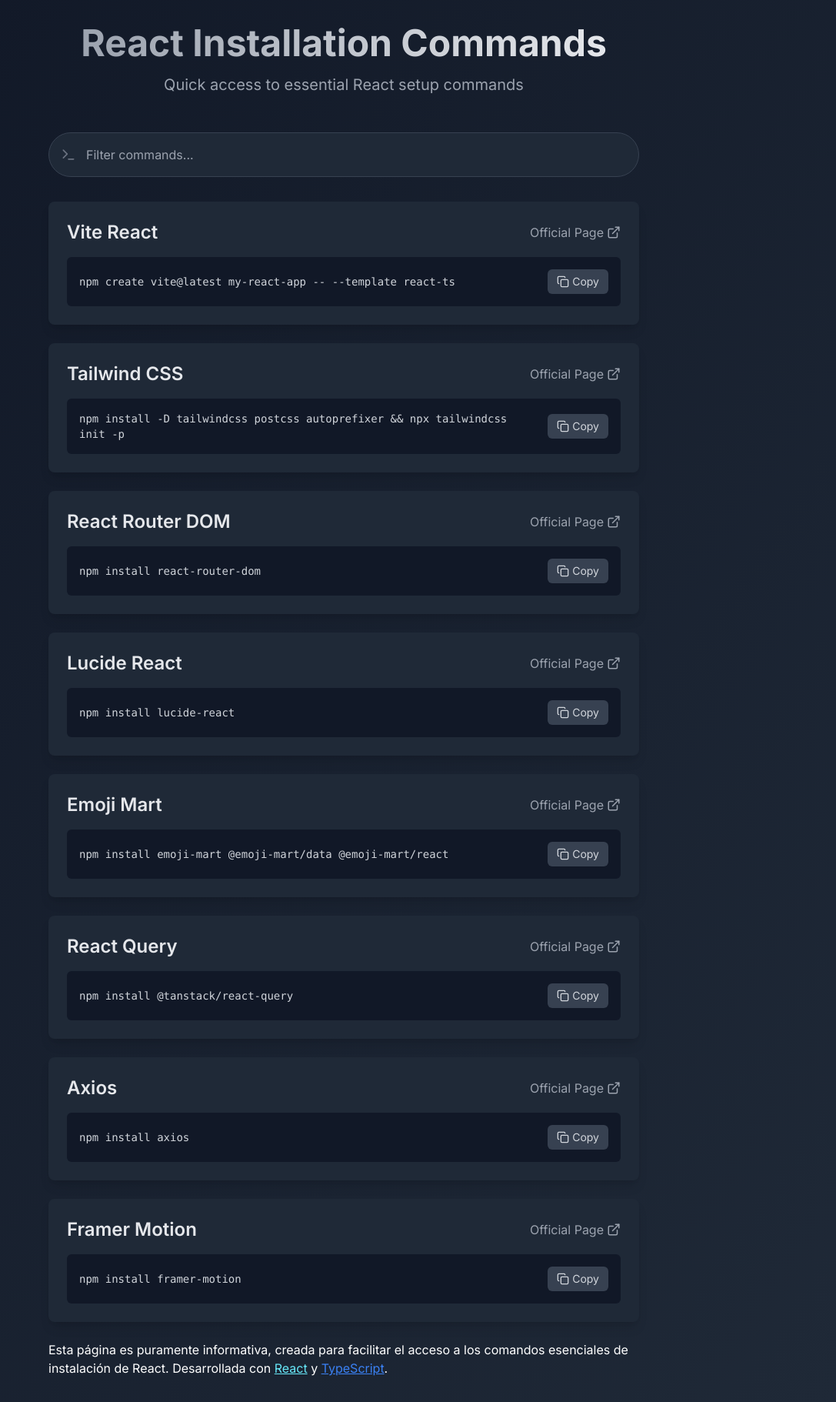
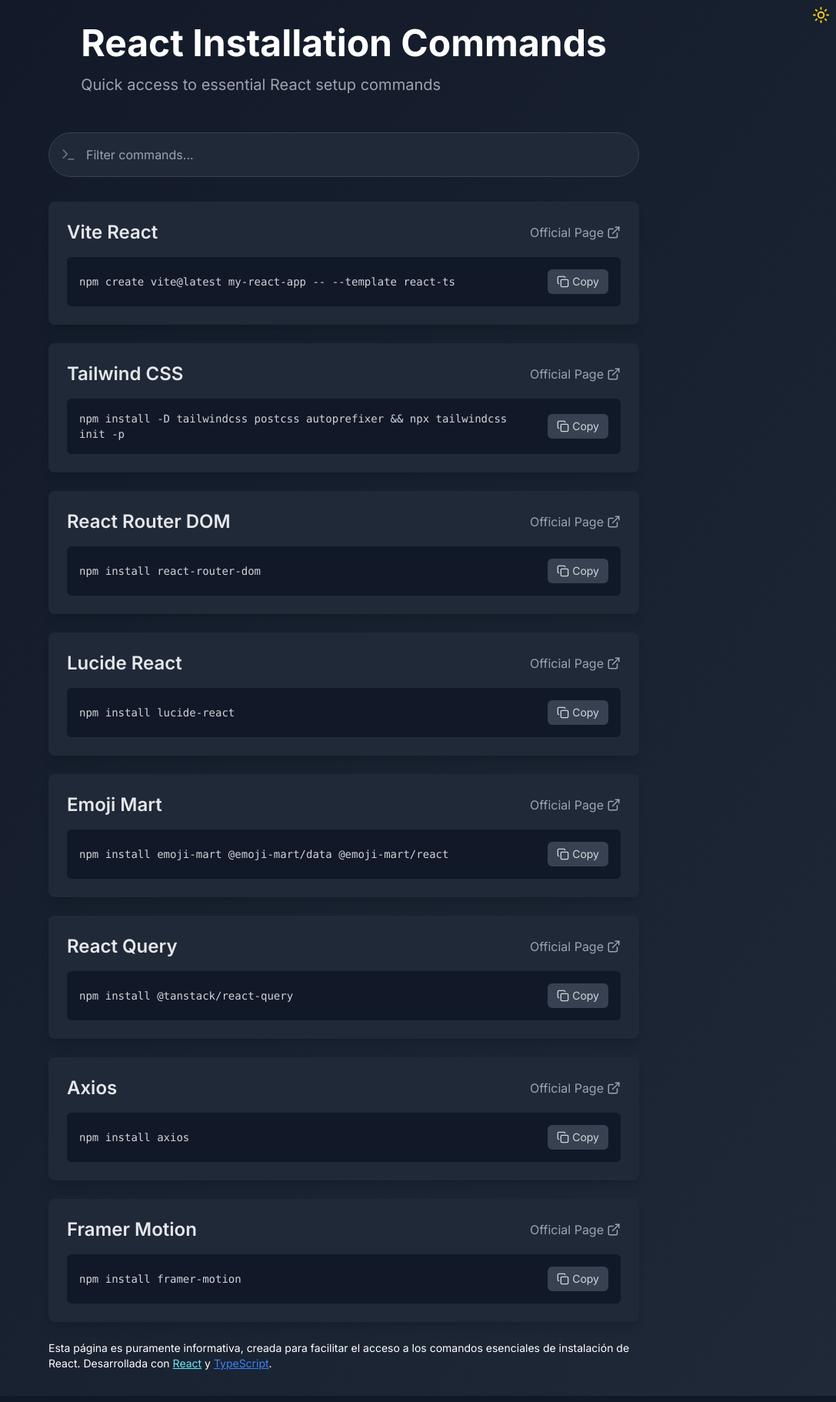
Before and after one commit to amanso23/react-basic-installation-commands, a React (Vite) app: page / in a window 1280 px wide. Shown: the whole page at 77% size, without its empty margins (193-1280 px from the left). Built offline with nearby package versions, Linux system fonts and the light colour scheme.

Commit message:
add light mode

```diff
--- a/src/App.tsx
+++ b/src/App.tsx
@@ -1,11 +1,12 @@
 import { useState, useCallback } from 'react';
-import { Copy, ExternalLink, CheckCircle, Terminal } from 'lucide-react';
+import { Copy, ExternalLink, CheckCircle, Terminal, Sun, Moon } from 'lucide-react';
 import { commands } from './data/commands';
 import Footer from './components/Footer';
 
 function App() {
   const [filter, setFilter] = useState('');
   const [copiedIndex, setCopiedIndex] = useState<number | null>(null);
+  const [isDarkMode, setIsDarkMode] = useState(true);
 
   const filteredCommands = commands.filter(
     (cmd) =>
@@ -23,13 +24,23 @@
     }
   }, []);
 
+  const toggleDarkMode = () => {
+    setIsDarkMode(!isDarkMode);
+  };
+
   return (
-    <div className="min-h-screen bg-gradient-to-br from-gray-900 to-gray-800 text-gray-300 flex flex-col items-center p-8">
-      <header className="text-center mb-12">
-        <h1 className="text-5xl font-bold mb-4 bg-clip-text text-transparent bg-gradient-to-r from-gray-400 to-gray-200">
+    <div className={`min-h-screen ${isDarkMode ? 'bg-gradient-to-br from-gray-900 to-gray-800 text-gray-300' : 'bg-gradient-to-br from-gray-100 to-white text-gray-800'} flex flex-col items-center p-8 transition-colors duration-300`}>
+      <button
+          onClick={toggleDarkMode}
+          className={`fixed top-0 right-0 m-2  ${isDarkMode ? 'text-yellow-400' : 'text-gray-800'} transition-colors duration-300`}
+        >
+        {isDarkMode ? <Sun size={23} /> : <Moon size={23} />}
+      </button>
+      <header className="mb-12 relative">
+        <h1 className={`text-5xl font-bold mb-4 ${isDarkMode ? 'text-white' : 'text-gray-800'}`}>
           React Installation Commands
         </h1>
-        <p className="text-xl text-gray-400">
+        <p className={`text-xl ${isDarkMode ? 'text-gray-400' : 'text-gray-600'}`}>
           Quick access to essential React setup commands
         </p>
       </header>
@@ -38,11 +49,11 @@
         <input
           type="text"
           placeholder="Filter commands..."
-          className="w-full p-4 pl-12 rounded-full bg-gray-800 text-gray-300 border border-gray-700 focus:outline-none focus:ring-2 focus:ring-gray-600 transition-all duration-300"
+          className={`w-full p-4 pl-12 rounded-full ${isDarkMode ? 'bg-gray-800 text-gray-300 border-gray-700' : 'bg-white text-gray-800 border-gray-300'} border focus:outline-none focus:ring-2 focus:ring-blue-500 transition-all duration-300`}
           onChange={(e) => setFilter(e.target.value)}
         />
         <Terminal
-          className="absolute left-4 top-1/2 transform -translate-y-1/2 text-gray-500"
+          className={`absolute left-4 top-1/2 transform -translate-y-1/2 ${isDarkMode ? 'text-gray-500' : 'text-gray-400'}`}
           size={20}
         />
       </div>
@@ -51,23 +62,23 @@
         {filteredCommands.length > 0 ? filteredCommands.map((cmd, index) => (
           <div
             key={index}
-            className="bg-gray-800 p-6 rounded-lg shadow-lg transition-all duration-300 hover:shadow-xl hover:bg-gray-750"
+            className={`${isDarkMode ? 'bg-gray-800' : 'bg-white'} p-6 rounded-lg shadow-lg transition-all duration-300 hover:shadow-xl ${isDarkMode ? 'hover:bg-gray-750' : 'hover:bg-gray-50'}`}
           >
             <div className="flex justify-between items-center mb-4">
-              <h2 className="text-2xl font-semibold text-gray-200">
+              <h2 className={`text-2xl font-semibold ${isDarkMode ? 'text-gray-200' : 'text-gray-800'}`}>
                 {cmd.name}
               </h2>
               <a
                 href={cmd.link}
                 target="_blank"
                 rel="noopener noreferrer"
-                className="text-gray-400 hover:text-gray-200 flex items-center transition-colors duration-200"
+                className={`${isDarkMode ? 'text-gray-400 hover:text-gray-200' : 'text-gray-600 hover:text-gray-800'} flex items-center transition-colors duration-200`}
               >
                 Official Page <ExternalLink className="ml-1" size={18} />
               </a>
             </div>
-            <div className="bg-gray-900 p-4 rounded-md flex justify-between items-center overflow-x-auto">
-              <code className="text-sm font-mono text-gray-300">
+            <div className={`${isDarkMode ? 'bg-gray-900' : 'bg-gray-100'} p-4 rounded-md flex justify-between items-center overflow-x-auto`}>
+              <code className={`text-sm font-mono ${isDarkMode ? 'text-gray-300' : 'text-gray-700'}`}>
                 {cmd.command}
               </code>
               <button
@@ -75,7 +86,9 @@
                 className={`ml-4 px-3 py-1.5 rounded-md flex items-center transition-all duration-300 ${
                   copiedIndex === index
                     ? 'bg-green-600 text-white'
-                    : 'bg-gray-700 text-gray-300 hover:bg-gray-600'
+                    : isDarkMode
+                    ? 'bg-gray-700 text-gray-300 hover:bg-gray-600'
+                    : 'bg-gray-200 text-gray-700 hover:bg-gray-300'
                 }`}
                 title="Copy to clipboard"
               >
@@ -93,9 +106,9 @@
               </button>
             </div>
           </div>
-        )) : <p className='text-slate-300 text-center'>Sin resultados</p>}
+        )) : <p className={`${isDarkMode ? 'text-gray-300' : 'text-gray-600'} text-center`}>Sin resultados</p>}
       </div>
-      <Footer />
+      <Footer isDarkMode={isDarkMode} />
     </div>
   );
 }
--- a/src/components/Footer.tsx
+++ b/src/components/Footer.tsx
@@ -1,7 +1,7 @@
-const Footer = () => {
+const Footer = ({isDarkMode}:{isDarkMode: boolean}) => {
     return (
         <footer className='mt-6 max-w-3xl '>
-            <p className='text-white text-sm md:text-base'>
+            <p className={`text-xs md:text-sm ${isDarkMode ? `text-white` : `text-black`}` }>
                 Esta página es puramente informativa, creada para facilitar el acceso a los comandos esenciales de instalación de React.
                 Desarrollada con <span className='underline text-cyan-300'>React</span> y <span className='underline text-blue-500'>TypeScript</span>.
             </p>
```
